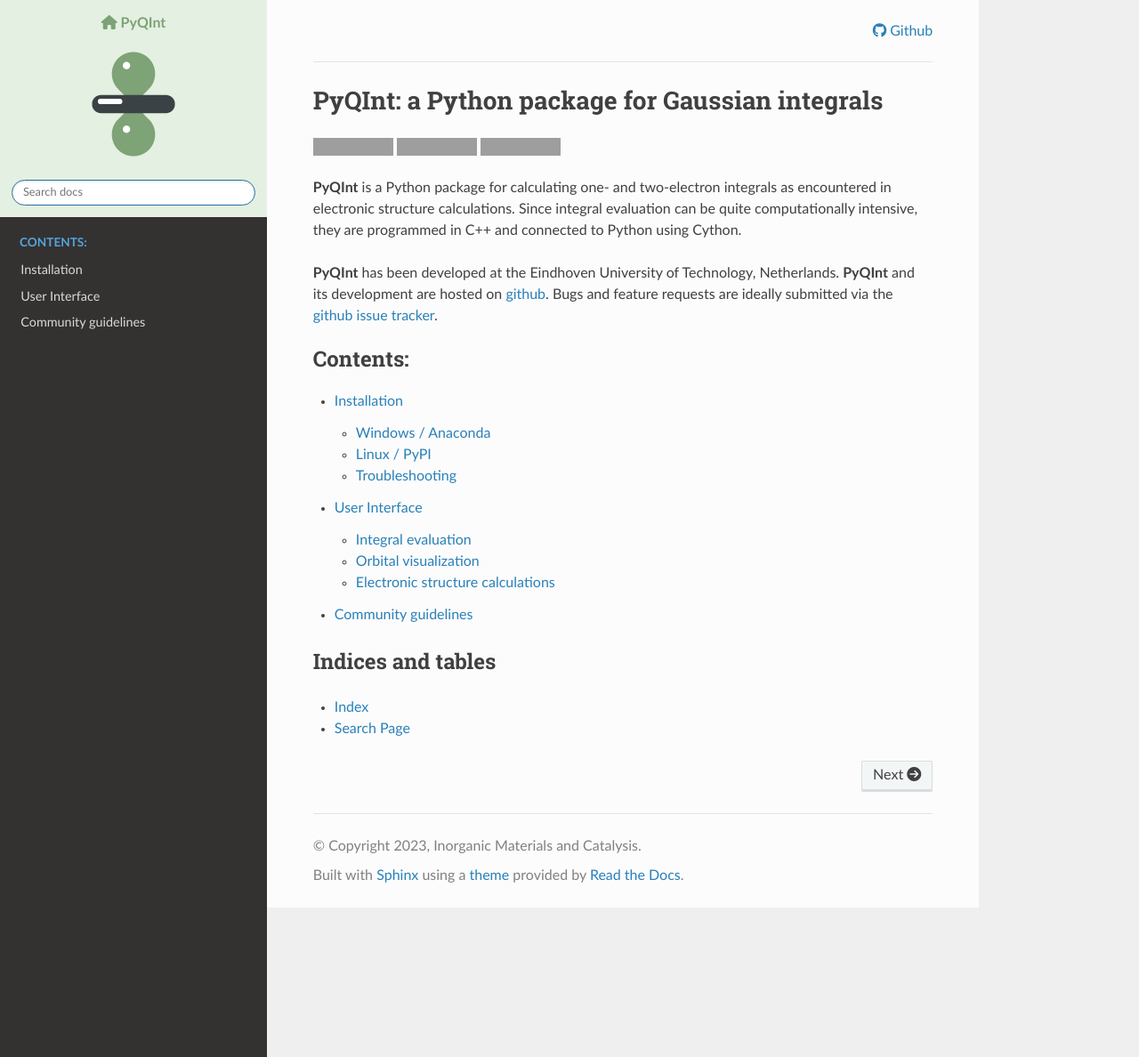
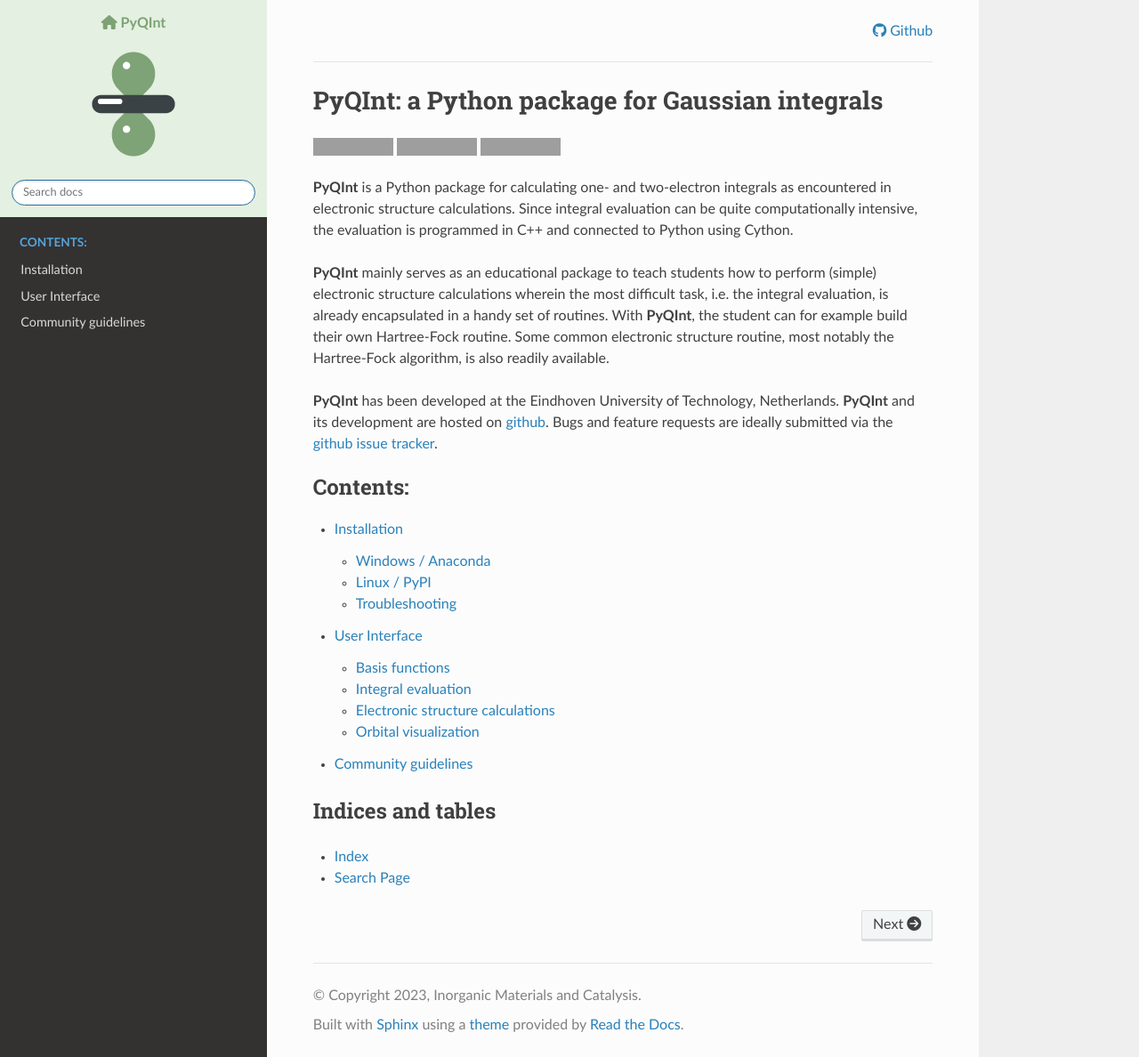
Before and after one commit to ifilot/pyqint, a Sphinx documentation site: the page built from docs/index.rst, in a window 1280 px wide and 1188 px high. Shown: the whole window at 89% size. Built offline with Sphinx 7.4.7 and the Read the Docs theme 2.0.0, drawn with Linux system fonts in a browser that asks for light colours; nearby versions of some CDN libraries; grey boxes are pictures that could not be loaded.

Commit message:
Expanding documentation

```diff
--- a/docs/index.rst
+++ b/docs/index.rst
@@ -8,10 +8,17 @@ PyQInt: a Python package for Gaussian integrals
 .. image:: https://img.shields.io/badge/License-GPLv3-blue.svg
    :target: https://www.gnu.org/licenses/gpl-3.0
 
-:program:`PyQInt` is a Python package for calculating one- and two-electron integrals as
-encountered in electronic structure calculations. Since integral evaluation can
-be quite computationally intensive, they are programmed in C++ and connected to
-Python using Cython.
+:program:`PyQInt` is a Python package for calculating one- and two-electron
+integrals as encountered in electronic structure calculations. Since
+integral evaluation can be quite computationally intensive, the evaluation
+is programmed in C++ and connected to Python using Cython.
+
+:program:`PyQInt` mainly serves as an educational package to teach students
+how to perform (simple) electronic structure calculations wherein the most
+difficult task, i.e. the integral evaluation, is already encapsulated in
+a handy set of routines. With :program:`PyQInt`, the student can for example
+build their own Hartree-Fock routine. Some common electronic structure routine,
+most notably the Hartree-Fock algorithm, is also readily available.
 
 :program:`PyQInt` has been developed at the Eindhoven University of Technology,
 Netherlands. :program:`PyQInt` and its development are hosted on `github
```
Also changed, not shown: docs/user_interface.rst (+150 -55 lines).
